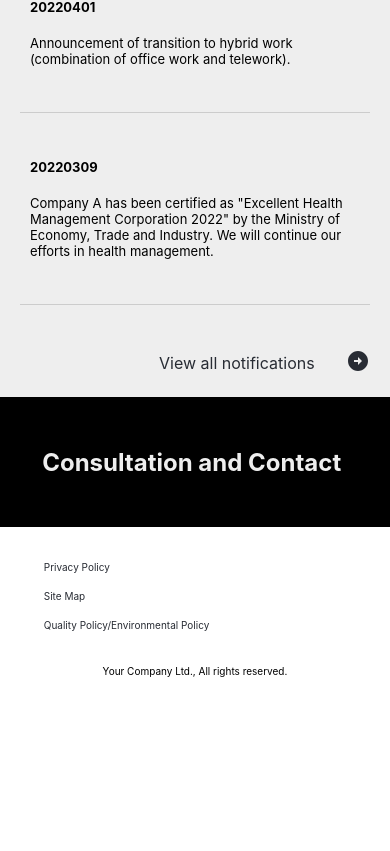
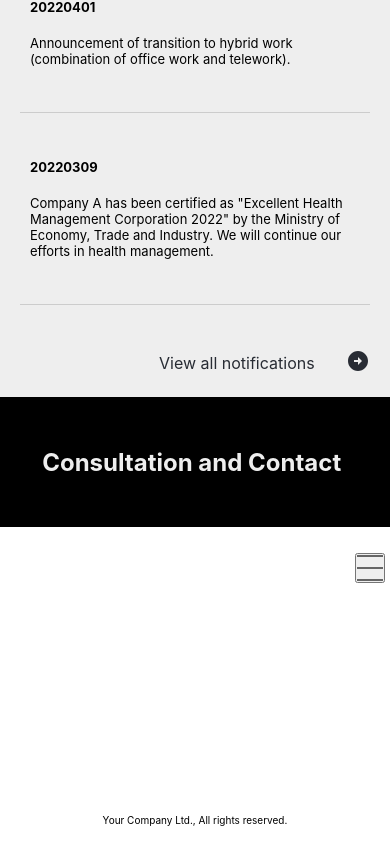
Before and after one commit to ultimania/react-rainbow-japan, a React (Create React App) app: page / in a window 390 px wide. Shown: the part 3362-4213 px from the top of the page. Before the commit the page ends 4064 px from the top, so only its background shows below. Built offline with nearby package versions, Linux system fonts and the light colour scheme.

Commit message:
fix: navigation layout for responsive

```diff
--- a/src/components/Elements/Link/SimpleLink.tsx
+++ b/src/components/Elements/Link/SimpleLink.tsx
@@ -8,7 +8,7 @@ type SimpleLinkProps = {
   href: string
   className?: string
   arrow?: boolean
-  drawer?: boolean
+  drawer?: boolean | undefined
   effect?: string
   onMouseEnter?: (event: MouseEvent<HTMLAnchorElement>) => void
   onMouseLeave?: (event: MouseEvent<HTMLAnchorElement>) => void
--- a/src/components/Elements/List/NavigationList.module.scss
+++ b/src/components/Elements/List/NavigationList.module.scss
@@ -40,13 +40,16 @@ nav.main {
   }
 
   @media (min-width: 769px) {
-    button {
-      opacity: 0;
+    button.hamburger {
+      display: none;
     }
 
     ol {
+      opacity: 1;
+      padding: 0 3vh 3vh 3vh;
+
       li.nav-item {
-        padding: 10px 0;
+        padding: 1vh;
         margin: 0 10px;
 
         .submenu {
@@ -129,16 +132,6 @@ nav.main {
       width: 100%;
       box-sizing: border-box;
 
-      &.non-drawer {
-        opacity: 1;
-        padding: 0 3vh 3vh 3vh;
-
-        li {
-          padding: 1vh;
-        }
-      }
-
-      &.drawer {
       opacity: 0;
       background-color: #fff;
       transition: all 0.2s ease-in;
@@ -187,4 +180,3 @@ nav.main {
     }
   }
 }
-}
--- a/src/components/Elements/List/NavigationList.tsx
+++ b/src/components/Elements/List/NavigationList.tsx
@@ -10,13 +10,11 @@ type NavigationItem = {
 
 type NavigationListProps = {
   items: NavigationItem[]
-  drawer?: boolean
 }
 
 export const NavigationList = (props: NavigationListProps) => {
   const [hoverIndex, setHoverIndex] = useState<number | null>(null)
   const [isHamburgerOpen, setIsHamburgerOpen] = useState<boolean>(false)
-  const drawerClassName: string = props.drawer ? 'drawer' : 'non-drawer'
 
   const handleHumburgerClick = () => {
     setIsHamburgerOpen(!isHamburgerOpen)
@@ -31,14 +29,14 @@ export const NavigationList = (props: NavigationListProps) => {
       <>
         <SimpleLink
           href={item.href}
-          drawer={props.drawer && item.subItems ? true : false}
+          drawer={"subItems"in item && isHamburgerOpen}
           onDrawerClick={() =>
             setHoverIndex(hoverIndex === navIndex ? null : navIndex)
           }
         >
           {item.name}
         </SimpleLink>
-        {item.subItems &&
+        {item.subItems && (
           <div
             className={`${styleModule['submenu']}`}
             onMouseEnter={() => handleItemHover(navIndex)}
@@ -54,7 +52,7 @@ export const NavigationList = (props: NavigationListProps) => {
               ))}
             </div>
           </div>
-        }
+        )}
       </>
     )
   }
@@ -65,11 +63,7 @@ export const NavigationList = (props: NavigationListProps) => {
         isHamburgerOpen && styleModule['active']
       }`}
     >
-      <ol
-        className={`${isHamburgerOpen && styleModule['active']} ${
-          styleModule[drawerClassName]
-        }`}
-      >
+      <ol className={`${isHamburgerOpen && styleModule['active']}`}>
         {props.items.map((item, index) => (
           <li
             className={`${styleModule['nav-item']} ${
@@ -83,7 +77,6 @@ export const NavigationList = (props: NavigationListProps) => {
           </li>
         ))}
       </ol>
-      {props.drawer && (
       <button
         className={styleModule['hamburger']}
         onClick={handleHumburgerClick}
@@ -97,7 +90,6 @@ export const NavigationList = (props: NavigationListProps) => {
           />
         ))}
       </button>
-      )}
     </nav>
   )
 }
--- a/src/components/Layout/NavigationLayout.tsx
+++ b/src/components/Layout/NavigationLayout.tsx
@@ -30,7 +30,7 @@ export const NavigationLayout = () => {
           <img src={siteLogo} className={styleModule['site-logo']} alt="logo" />
         </div>
         <div className={styleModule['nav-area']}>
-          <NavigationList items={headerNavItems} drawer />
+          <NavigationList items={headerNavItems} />
           <div
             className={`${styleModule['contact']} ${
               isScrolled ? styleModule['is-scrolled'] : ''
```
Lines whose indentation alone changed are shown as unchanged.
